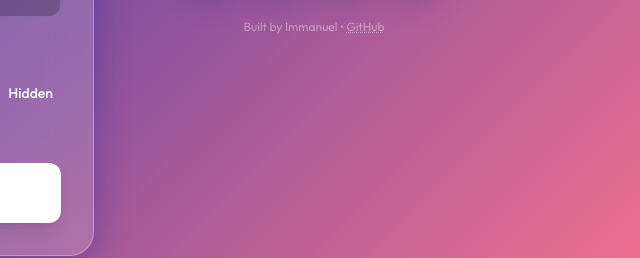
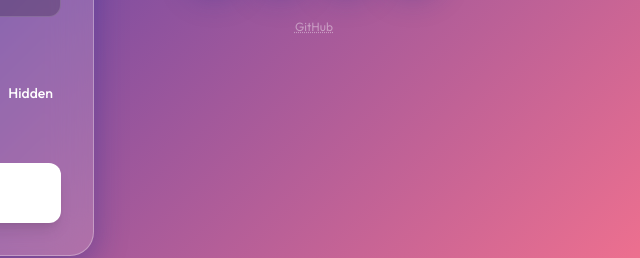
Before and after one commit to immanwell/wifipass, a website: page public/index.html in a window 1280 px wide. Shown: the part 448-706 px from the top of the page, 598-1238 px from the left. Drawn offline with nearby package versions, Linux system fonts and the light colour scheme.

Commit message:
Refine footer: remove author name

```diff
--- a/public/index.html
+++ b/public/index.html
@@ -443,8 +443,8 @@
                         Link</span>
                 </button>
             </div>
-            <p class="text-white/40 mt-8 text-xs">Built by Immanuel • <a href="https://github.com/immanwell/wifipass"
-                    target="_blank" class="hover:text-white underline decoration-dotted">GitHub</a></p>
+            <p class="text-white/40 mt-8 text-xs"><a href="https://github.com/immanwell/wifipass" target="_blank"
+                    class="hover:text-white underline decoration-dotted">GitHub</a></p>
         </div>
 
     </div>
```
